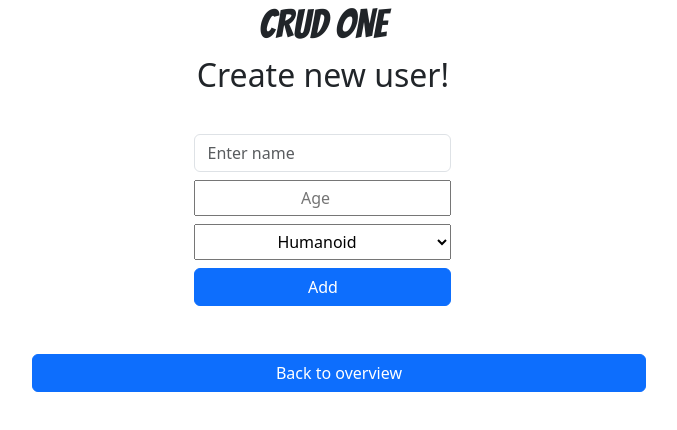
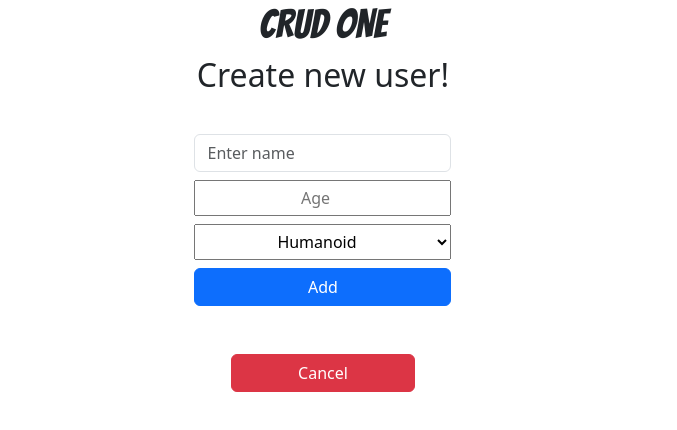
Before and after one commit to swhipz/butikk, a React (Create React App) app in the folder crud_one/crud_one/: page /create in a window 1280 px wide. Shown: the top 430 px of the page, without its empty margins (317-994 px from the left). Built offline with nearby package versions, Linux system fonts and the light colour scheme.

Commit message:
messing about with bootstrap button varions

```diff
--- a/crud_one/crud_one/src/components/Create.js
+++ b/crud_one/crud_one/src/components/Create.js
@@ -72,7 +72,7 @@ const Create = () => {
        </Form>
         </div>
       </div>
-        <Link to="/.."><Button style={{margin: "1rem", width:"100%"}}>Back to overview</Button></Link>
+        <Link to="/.."><Button variant="danger" style={{margin: "1rem", width:"30%"}}>Cancel </Button></Link>
 
 
 </>
--- a/crud_one/crud_one/src/components/Home.js
+++ b/crud_one/crud_one/src/components/Home.js
@@ -46,7 +46,7 @@ const Home = () => {
                                 <td>{item.Name}</td>
                                 <td>{item.Age}</td>
                                 <td>{item.Type}</td>
-                                <Button className="me-2" variant="info">Edit NF</Button>
+                                <Button className="me-2" variant="warning">Edit NF</Button>
                                 <Button className="me-2" variant="danger"
 
                                 onClick={() => {deleteID(item.id)}}
```
